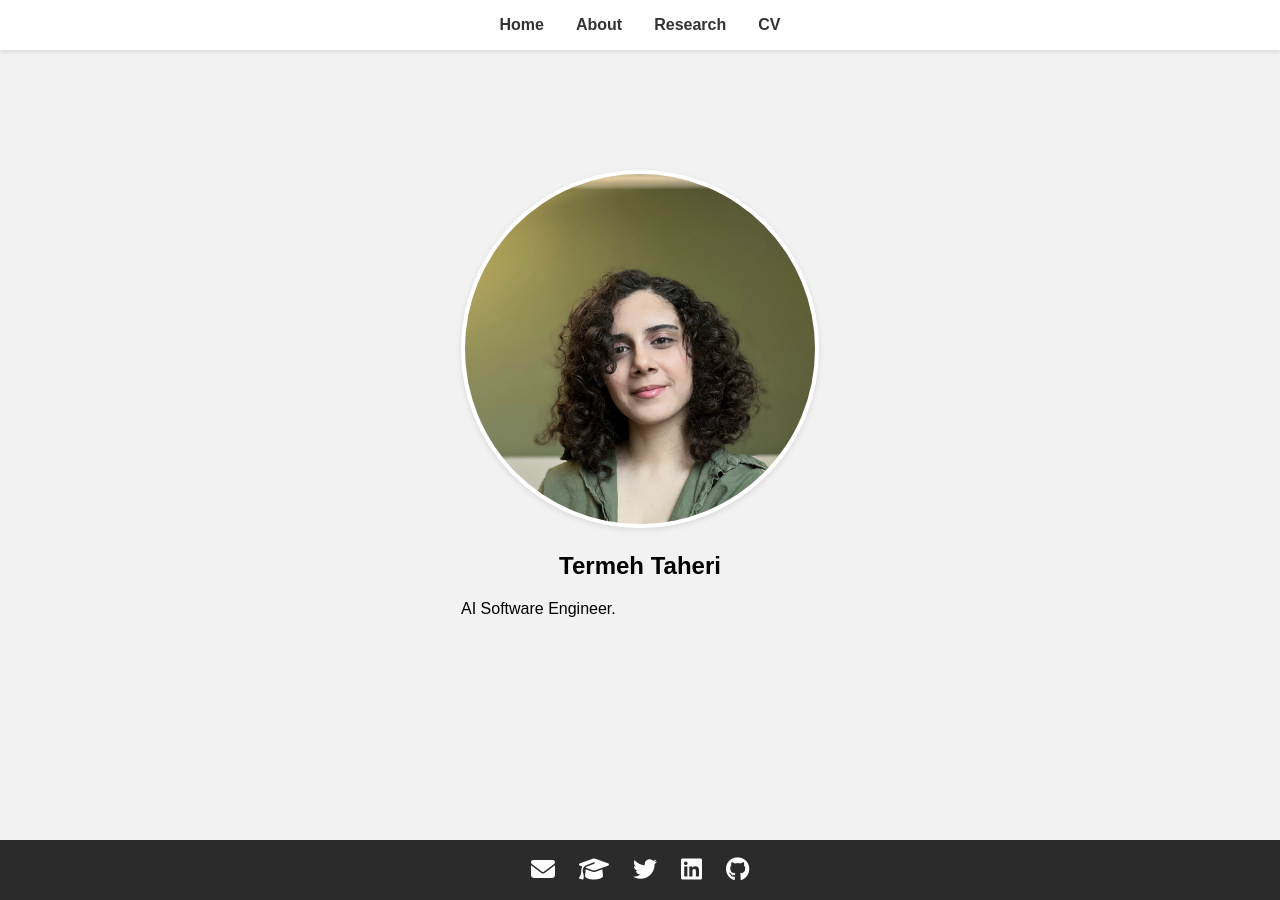
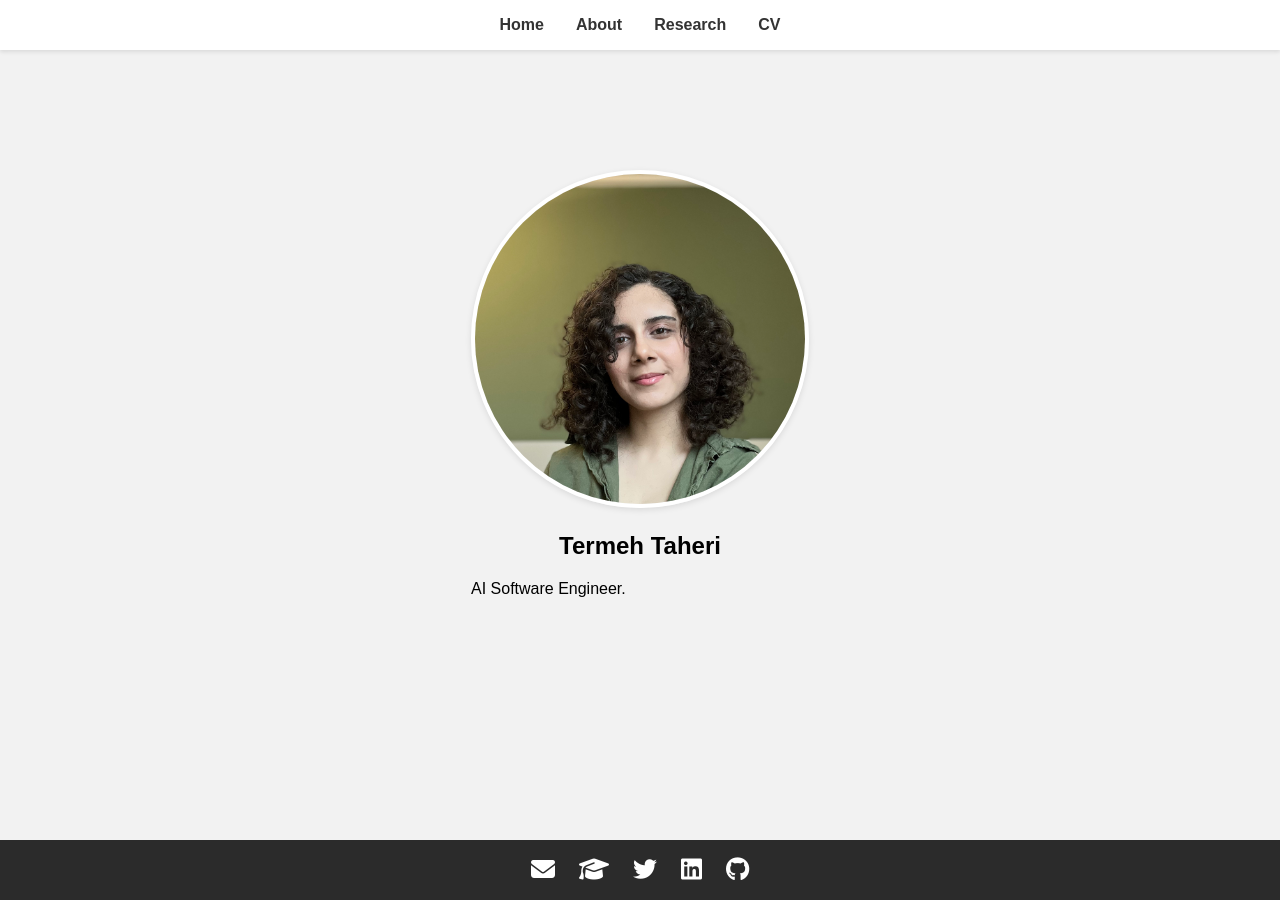
Before and after one commit to termehtaheri/termehtaheri.github.io, a Jekyll site: the page built from index.md, in a window 1280 px wide. Built offline with Jekyll 4.4.1, drawn with Linux system fonts in a browser that asks for light colours.

Commit message:
update css

```diff
--- a/css/styles.css
+++ b/css/styles.css
@@ -48,8 +48,8 @@ body {
 
   /* Home Avatar */
   #home img {
-    width: 350px;
-    height: 350px;
+    width: 330px;
+    height: 330px;
     border-radius: 50%;
     object-fit: cover;
     border: 4px solid #fff;
```
